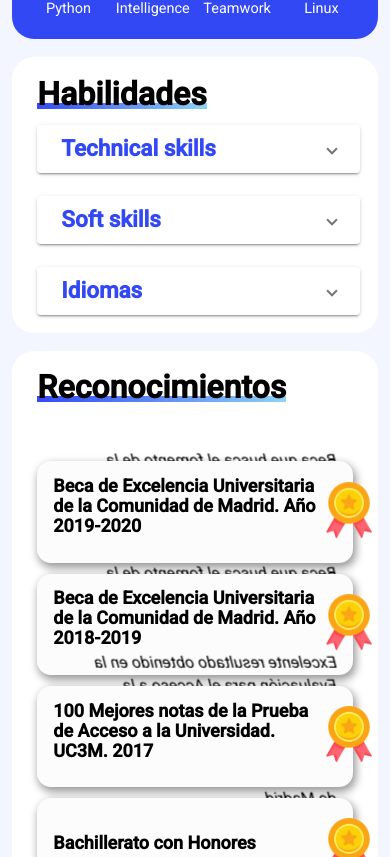
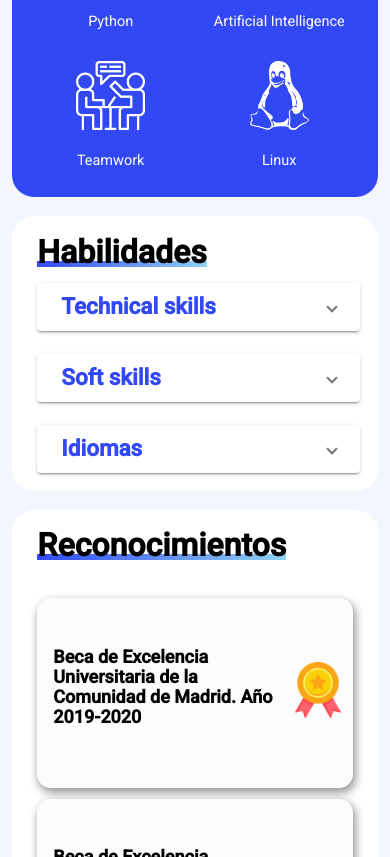
Before and after one commit to SrLozano/LozanoWebPage, an Angular app: page / in a window 390 px wide. Shown: the part 2867-3724 px from the top of the page. Built offline with nearby package versions, Linux system fonts and the light colour scheme.

Commit message:
cards made responsive

```diff
--- a/src/app/right-tab/dialog-content-example-dialog-2.html
+++ b/src/app/right-tab/dialog-content-example-dialog-2.html
@@ -44,9 +44,20 @@
             width: 250px;
         }
         .popup-picture{
-            width: 70%;
-            max-width: 100px;
+            width: 100%;
             border-radius: 5%;
+        }
+
+        .popup-left{
+            width: 100%;
+            display: inline-block;
+        }
+
+        .popup-right{
+            width: 100%;
+            display: inline-block;
+            vertical-align: top;
+            margin-top: 1%;
         }
     }
 
--- a/src/app/right-tab/dialog-content-example-dialog.html
+++ b/src/app/right-tab/dialog-content-example-dialog.html
@@ -43,9 +43,21 @@
         height: auto;
         width: 250px;
     }
+
+    .popup-left{
+        width: 100%;
+        display: inline-block;
+    }
+
+    .popup-right{
+        width: 100%;
+        display: inline-block;
+        vertical-align: top;
+        margin-top: 1%;
+    }
+
     .popup-picture{
-        width: 70%;
-        max-width: 100px;
+        width: 100%;
         border-radius: 5%;
     }
 }
--- a/src/app/right-tab/right-tab.component.html
+++ b/src/app/right-tab/right-tab.component.html
@@ -163,7 +163,7 @@
     <!--This tab is dedicated to acknowledgements and it's divided into cards-->
     <div id="reconocimientos">
         <app-tab-header [parentData]="rewards"></app-tab-header>
-        <div class="card">
+        <div class="card first_card">
             <div class="front">
                 <div class="left-card"><p class="description-card">Beca de Excelencia Universitaria de la Comunidad de Madrid. Año 2019-2020</p></div>
                 <div class="right-card"><img class="reward" src="../../assets/icons/medalla.png"> </div>
@@ -234,7 +234,7 @@
         <div class="contact-left">
             <div class="contact-mini">
                 <div class="contact-mini-left">
-                    <img class="contact-icon" src="../../assets/icons/correo.png">
+                    <a target="_blank" rel="noopener noreferrer" href="mailto:mario.lozanocortes@gmail.com"><img class="contact-icon" src="../../assets/icons/correo.png"></a>
                 </div>
                 <div class="contact-mini-right">
                     <h2>Email</h2>
@@ -250,7 +250,7 @@
 
             <div class="contact-mini">
                 <div class="contact-mini-left">
-                    <img class="contact-icon" src="../../assets/icons/linkedin (azul).png">
+                    <a target="_blank" rel="noopener noreferrer" href="https://es.wikipedia.org/wiki/Espa%C3%B1a"> <img class="contact-icon" src="../../assets/icons/linkedin (azul).png"> </a>
                 </div>
                 <div class="contact-mini-right">
                     <h2>LinkedIn</h2>
@@ -266,7 +266,7 @@
 
             <div class="contact-mini">
                 <div class="contact-mini-left">
-                    <img class="contact-icon" src="../../assets/icons/alfiler.png">
+                    <a target="_blank" rel="noopener noreferrer" href="https://es.wikipedia.org/wiki/Espa%C3%B1a"><img class="contact-icon" src="../../assets/icons/alfiler.png"> </a>
                 </div>
                 <div class="contact-mini-right">
                     <h2>Ubicación</h2>
--- a/src/app/right-tab/right-tab.component.scss
+++ b/src/app/right-tab/right-tab.component.scss
@@ -733,7 +733,7 @@ a.sm-link{
   }
 
   .main-skill{
-    width: 25%;
+    width: 50%;
     display: inline-block;
   }
 
@@ -752,7 +752,7 @@ a.sm-link{
   }
 
   .skill-picture{
-    height: 5em;
+    height: 7em;
     width: auto;
     padding-top: 10%;
     padding-bottom: 13%;
@@ -827,5 +827,70 @@ a.sm-link{
     display: inline-block;
   }
 
+  //Mobile view for the awards card
+  #reconocimientos{
+    background-color: white;
+    height: 140%;
+    border-radius: 22px;
+    margin-top: 5%;
+  }
 
+  .description-card{
+    margin-left: 16px;
+    font-weight: bold;
+  }
+
+  .back-card{
+    margin-left: 10%;
+    margin-right: 10%;
+    font-style: italic;
+  }
+
+  @import url('https://fonts.googleapis.com/css?family=Bangers');
+  *,*::before,*::after{
+  margin:0;
+  box-sizing:border-box;
+  }
+
+  .reward{
+    width: 4em;
+  }
+
+  .first_card{
+    margin-top: -15%;
+  }
+
+  .card{
+    height: 16%;
+    width: 86%;
+    transform-style:preserve-3d;
+  }
+
+  .back{
+    font-size: x-small;
+  }
+
+  .left-card{
+      display: inline-block;
+      width: 80%;
+      font-size: large;
+  }
+
+  .right-card{
+    display: inline-block;
+    width: 20%;
+  }
+
+
+  .back{
+    transform: rotateY( 180deg );
+  }
+
+  .front > p , .back > p {
+    transform:translateZ(120px);
+  }
+
+  .card:hover{
+    transform:rotateY(180deg);
+  }
 }
```
